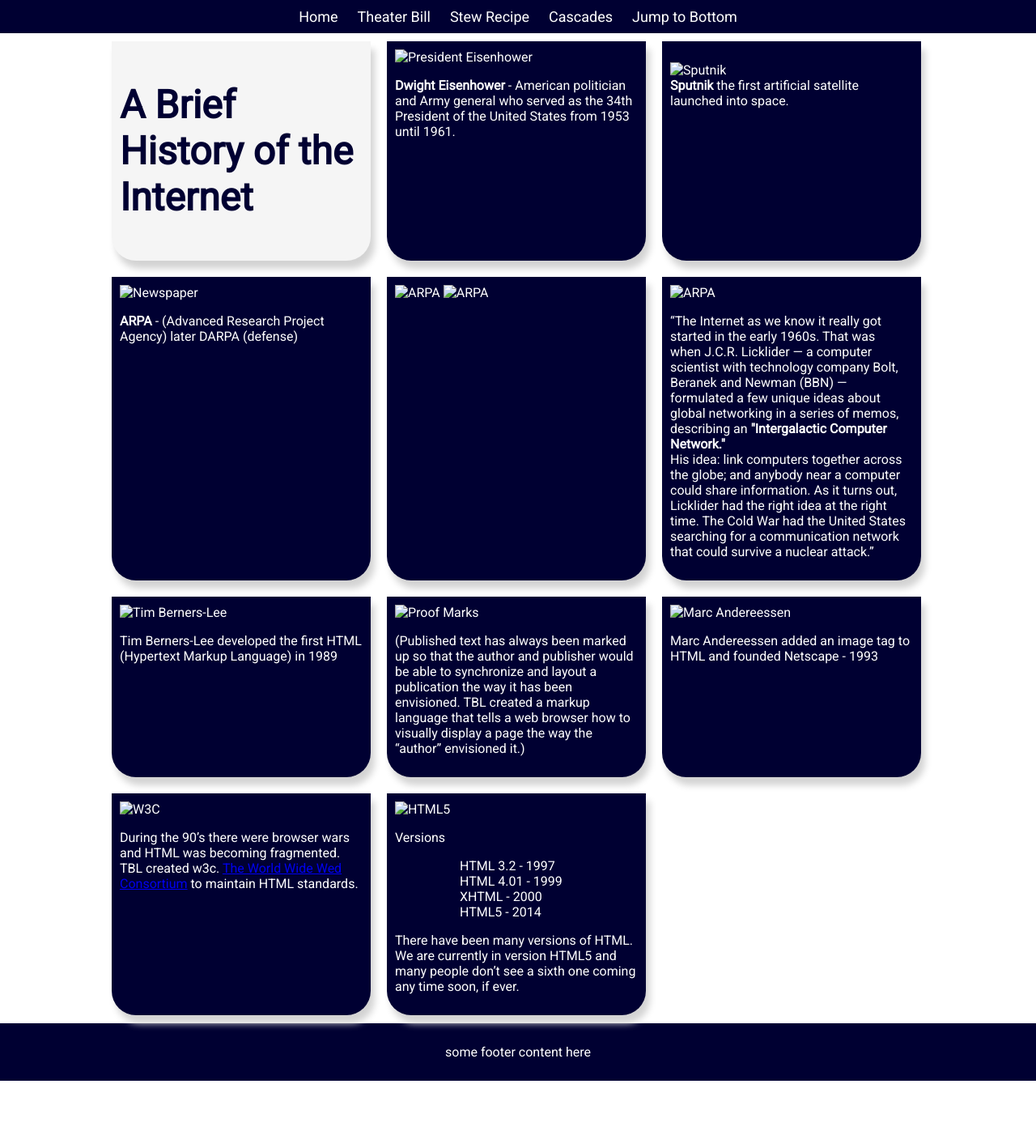
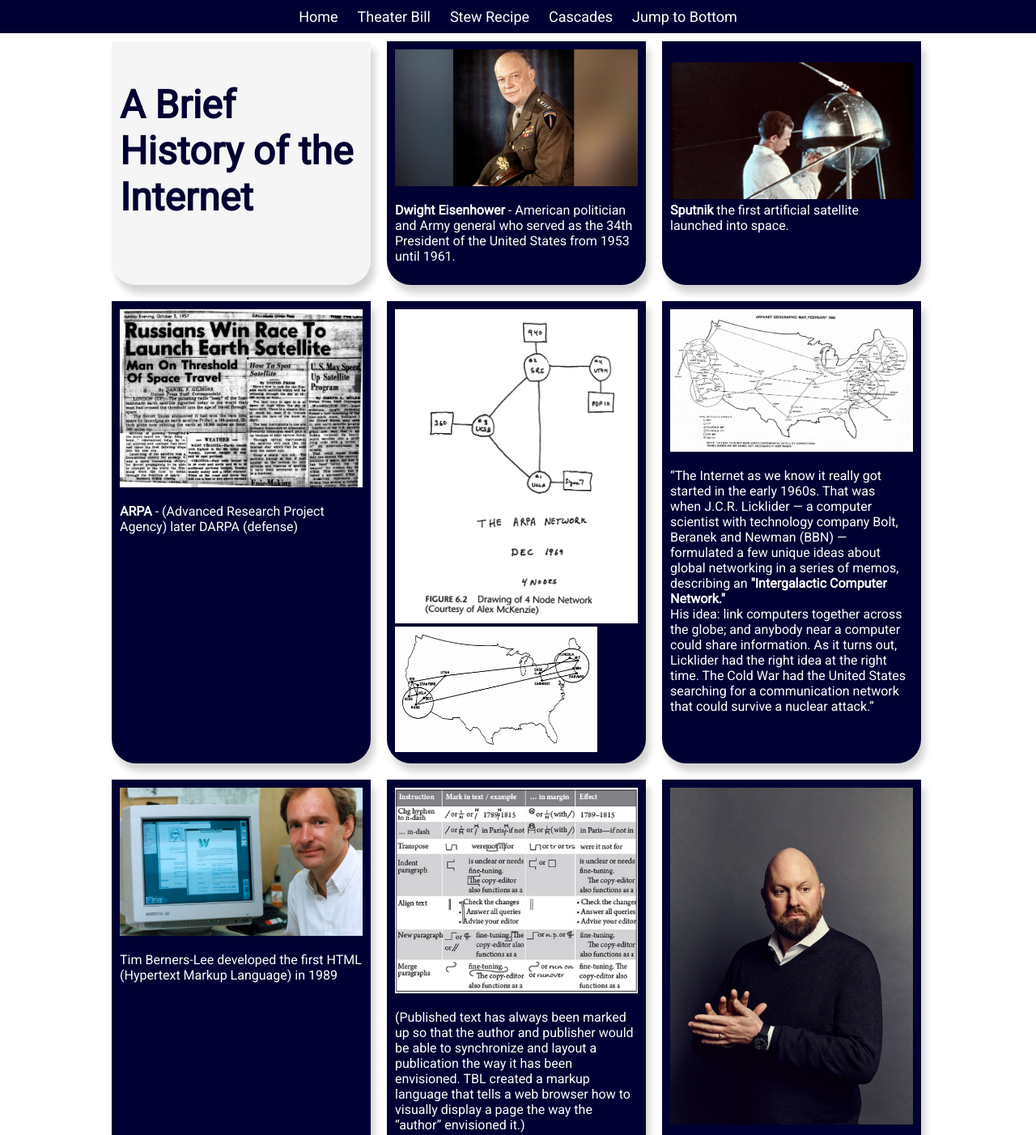
Before and after one commit to Aewilliams5/graph130, a plain HTML site: page pages/history.html in a window 1280 px wide. Shown: the top 1402 px of the page at 81% size. Before the commit the page ends 1335 px from the top, so only its background shows below. Drawn offline with nearby package versions, Linux system fonts and the light colour scheme; files that its build step writes are made by us from their sources.

Commit message:
updated pages

```diff
--- a/pages/history.html
+++ b/pages/history.html
@@ -5,7 +5,7 @@
     <meta charset="UTF-8">
     <meta name="viewport" content="width=device-width, initial-scale=1.0">
     <title>A Brief History of the Internet</title>
-    <link href="history.css" type="text/css" rel="stylesheet">
+    <link href="../styles/history.css" type="text/css" rel="stylesheet">
     <link rel="preconnect" href="https://fonts.googleapis.com">
     <link rel="preconnect" href="https://fonts.gstatic.com" crossorigin>
     <link href="https://fonts.googleapis.com/css2?family=Roboto&display=swap" rel="stylesheet">
@@ -14,8 +14,8 @@
 
 <body>
     <header>
-        <a href="index.html">Home</a>
-        <a href="theatre2.0.html">Theater Bill</a>
+        <a href="../index.html">Home</a>
+        <a href="theatre2.html">Theater Bill</a>
         <a href="stewrecipe.html">Stew Recipe</a>
         <a href="cascade.html">Cascades</a>
         <a href="#lily">Jump to Bottom</a>
@@ -35,14 +35,14 @@
         data-aos-offset="200"
         data-aos-delay="50"
         data-aos-duration="1000">
-            <img src="1-ike.jpg" alt="President Eisenhower" width="300px">
+            <img src="../images/1-ike.jpg" alt="President Eisenhower" width="300px">
             <p><b>Dwight Eisenhower</b> - American politician and Army general who served as the 34th President of the United States from 1953 until 1961.</p>
         </section>
 
         <section data-aos="fade-up"
         data-aos-offset="200"
         data-aos-delay="50"
-        data-aos-duration="1000"><p> <img src="2-sputnik-1957.jpg" alt="Sputnik" srcset="" width="300px"><br>
+        data-aos-duration="1000"><p> <img src="../images/2-sputnik-1957.jpg" alt="Sputnik" srcset="" width="300px"><br>
             <b>Sputnik</b> the first artificial satellite launched into space.</p>
         </section>
 
@@ -50,7 +50,7 @@
         data-aos="fade-up"
         data-aos-offset="200"
         data-aos-delay="50"
-        data-aos-duration="1000"><img src="3-news-10-1957.jpg" alt="Newspaper" width="300px">
+        data-aos-duration="1000"><img src="../images/3-news-10-1957.jpg" alt="Newspaper" width="300px">
             <p><b>ARPA</b> - (Advanced Research Project Agency) later DARPA (defense)</p>
         </section>
 
@@ -58,15 +58,15 @@
         data-aos-offset="200"
         data-aos-delay="50"
         data-aos-duration="1000">
-            <img src="4-arpanet2.gif" alt="ARPA" width="300px">
-            <img src="5-early-arpanet.jpg" alt="ARPA" width="250px">
+            <img src="../images/4-arpanet2.gif" alt="ARPA" width="300px">
+            <img src="../images/5-early-arpanet.jpg" alt="ARPA" width="250px">
         </section>
 
         <section data-aos="fade-up"
         data-aos-offset="200"
         data-aos-delay="50"
         data-aos-duration="1000">
-                    <img src="6-apranet-82.jpg" alt="ARPA" width="300px"
+                    <img src="../images/6-apranet-82.jpg" alt="ARPA" width="300px"
                         href="https://www.livescience.com/42604-who-invented-the-internet.html" target="_blank">
                         <p>“The Internet as we know it really got started in the early 1960s. That was when J.C.R. Licklider — a computer scientist with technology company Bolt, Beranek and Newman (BBN) — formulated a few unique ideas about global networking in a series of memos, describing an <b>"Intergalactic Computer Network."</b><br>
                             His idea: link computers together across the globe; and anybody near a computer could share information. As it turns out, Licklider had the right idea at the right time. The Cold War had the United States searching for a communication network that could survive a nuclear attack.”<br></p>
@@ -77,7 +77,7 @@
         data-aos-offset="200"
         data-aos-delay="50"
         data-aos-duration="1000">
-            <img src="8-tim-berners-lee.jpg" alt="Tim Berners-Lee" width="300px">
+            <img src="../images/8-tim-berners-lee.jpg" alt="Tim Berners-Lee" width="300px">
             <p>Tim Berners-Lee developed the first HTML (Hypertext Markup Language) in 1989</p>
         </section>
 
@@ -85,21 +85,21 @@
         data-aos-offset="200"
         data-aos-delay="50"
         data-aos-duration="1000">
-                <img src="7-proof-marks.jpg" alt="Proof Marks" width="300px">
+                <img src="../images/7-proof-marks.jpg" alt="Proof Marks" width="300px">
                 <p>(Published text has always been marked up so that the author and publisher would be able to synchronize and layout a publication the way it has been envisioned. TBL created a markup language that tells a web browser how to visually display a page the way the “author” envisioned it.)</p>
         </section>
 
         <section data-aos="fade-up"
         data-aos-offset="200"
         data-aos-delay="50"
-        data-aos-duration="1000"> <img src="9-marc-andreessen.jpg" alt="Marc Andereessen" width="300px">
+        data-aos-duration="1000"> <img src="../images/9-marc-andreessen.jpg" alt="Marc Andereessen" width="300px">
                 <p>Marc Andereessen added an image tag to HTML and founded Netscape - 1993</p></section>
 
         <section data-aos="fade-up"
         data-aos-offset="200"
         data-aos-delay="50"
         data-aos-duration="1000">
-            <img src="12-w3c.png" alt="W3C" width="300px">
+            <img src="../images/12-w3c.png" alt="W3C" width="300px">
             <p>During the 90’s there were browser wars and HTML was becoming fragmented. TBL created w3c. <a href="https://www.w3.org/" target="_blank">The World Wide Wed Consortium</a> to maintain HTML standards.</p>
         </section>
 
@@ -107,7 +107,7 @@
         data-aos-offset="200"
         data-aos-delay="50"
         data-aos-duration="1000">
-            <img src="11-html5.png" alt="HTML5" width="300px">
+            <img src="../images/11-html5.png" alt="HTML5" width="300px">
             <p>Versions</p>
             <ul>
                 <ul>HTML 3.2 - 1997</ul>
--- a/styles/styles.css
+++ b/styles/styles.css
@@ -1,5 +1,5 @@
 body {
-    background-image: url(pexels-holiho-1112186.jpg);
+    background-image: url(../images/pexels-holiho-1112186.jpg);
     background-repeat: none;
     background-attachment: fixed;
     font-family: 'Roboto', sans-serif;
```
Also changed, not shown: pages/theatre2.html (+2 -2 lines).
